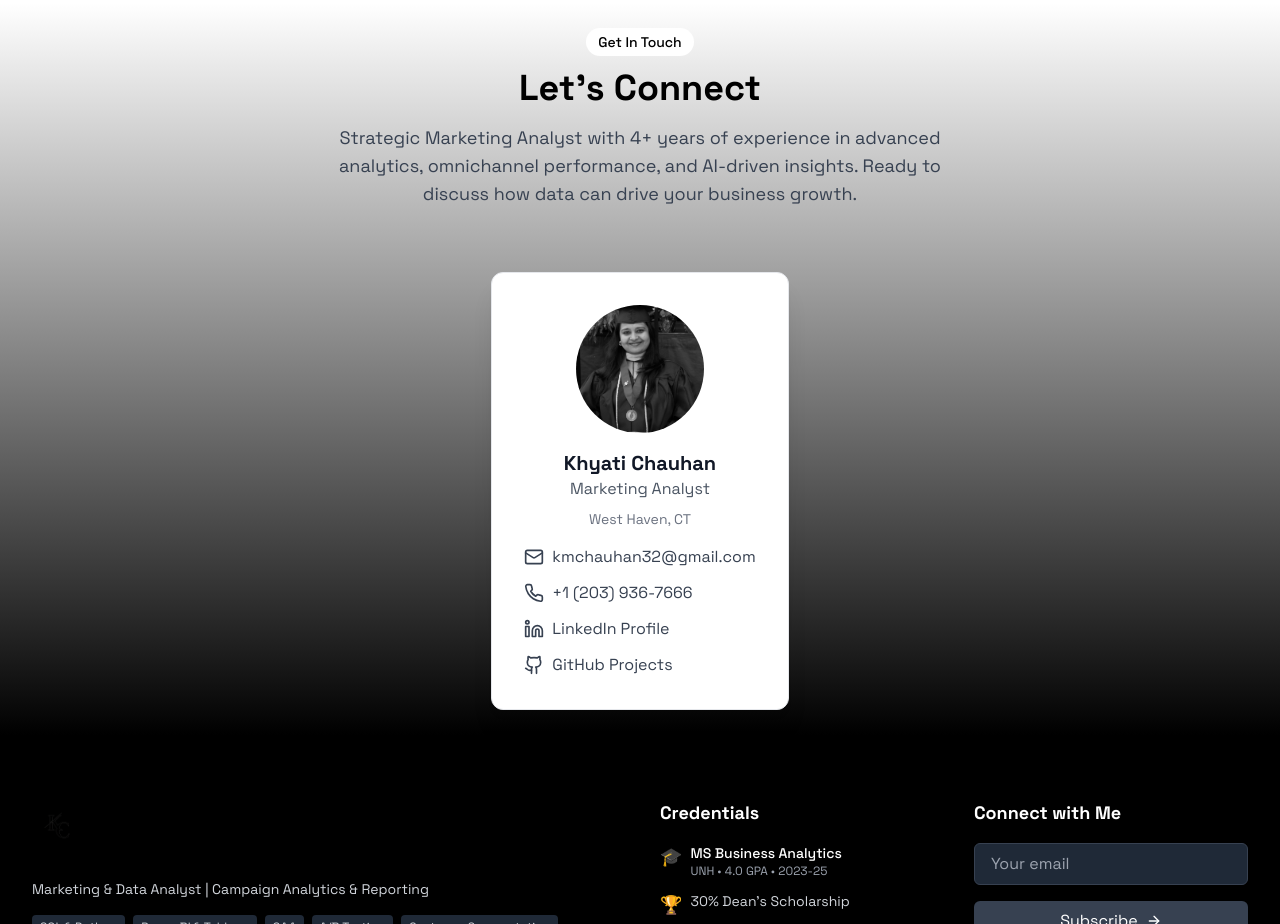
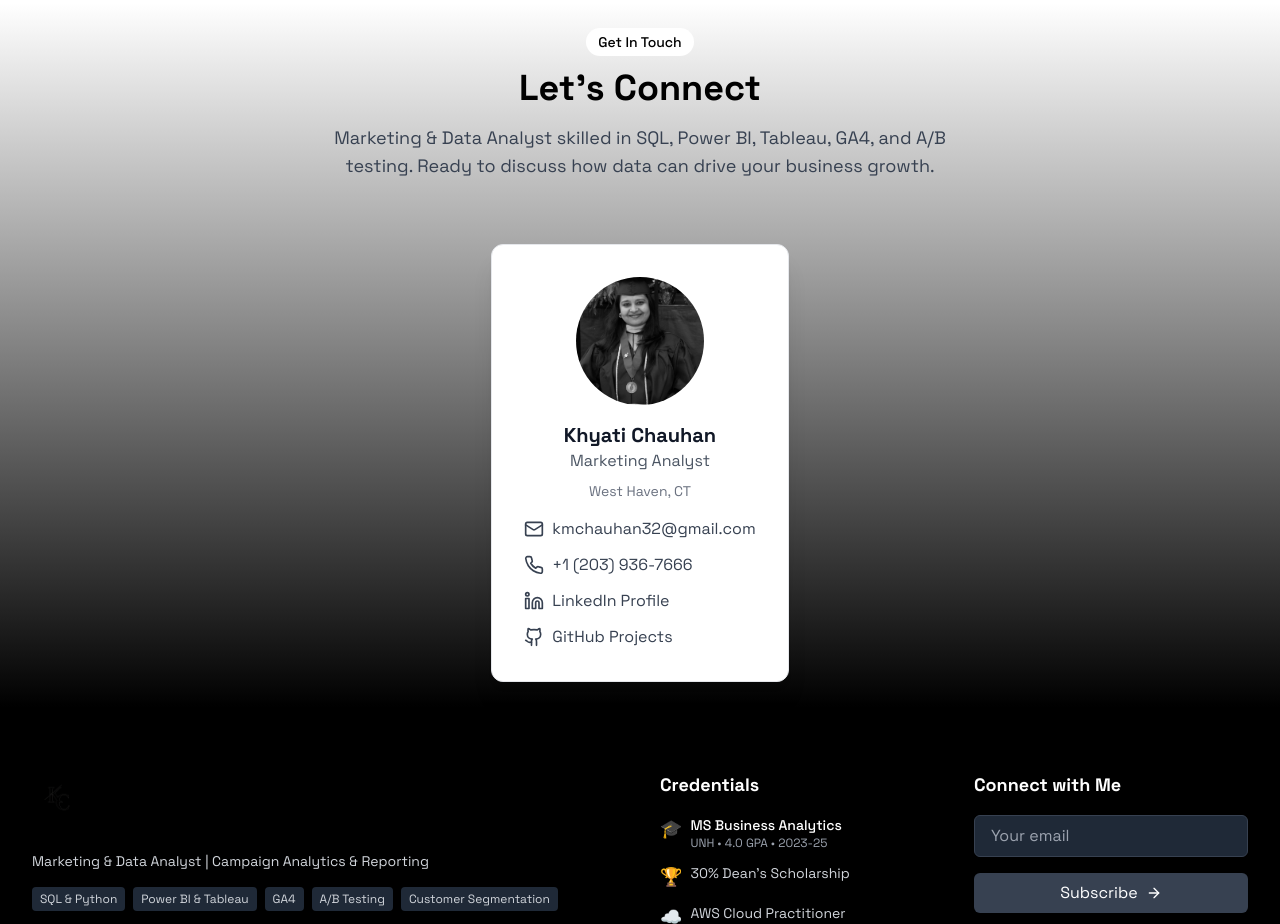
Before and after one commit to chauhankhyati55-dot/chauhansportfolio, a React (Vite) app: page /blog in a window 1280 px wide. Shown: the part 1840-2764 px from the top of the page. Built offline with nearby package versions, Linux system fonts and the light colour scheme.

Commit message:
Changes
Co-authored-by: chauhankhyati55-dot <227858740+chauhankhyati55-dot@users.noreply.github.com>

```diff
--- a/src/components/ContactInfo.tsx
+++ b/src/components/ContactInfo.tsx
@@ -14,7 +14,7 @@ const ContactInfo = () => {
             Let's Connect
           </h2>
           <p className="text-gray-700 text-lg max-w-2xl mx-auto">
-            Strategic Marketing Analyst with 4+ years of experience in advanced analytics, omnichannel performance, and AI-driven insights. Ready to discuss how data can drive your business growth.
+            Marketing & Data Analyst skilled in SQL, Power BI, Tableau, GA4, and A/B testing. Ready to discuss how data can drive your business growth.
           </p>
         </div>
 
```
